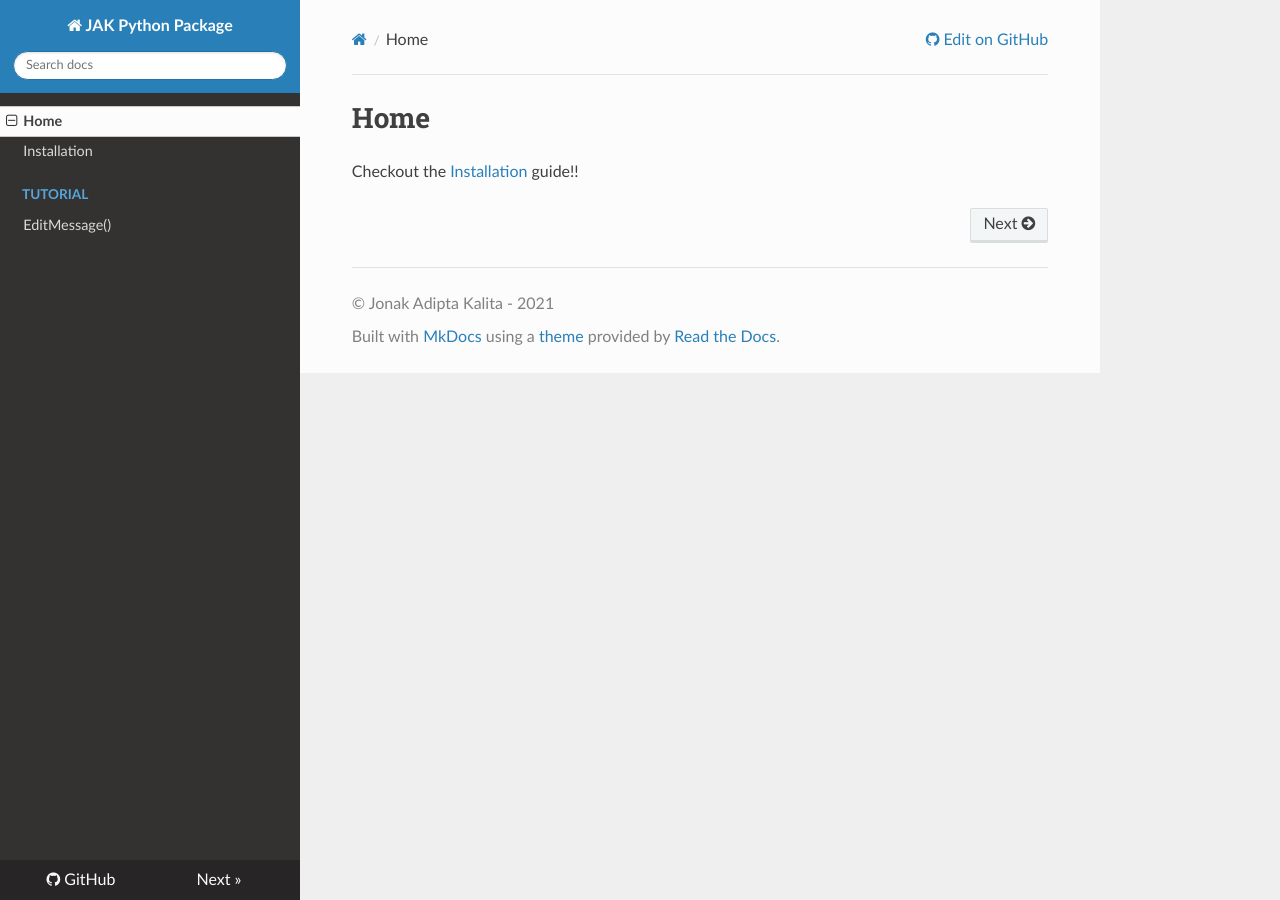
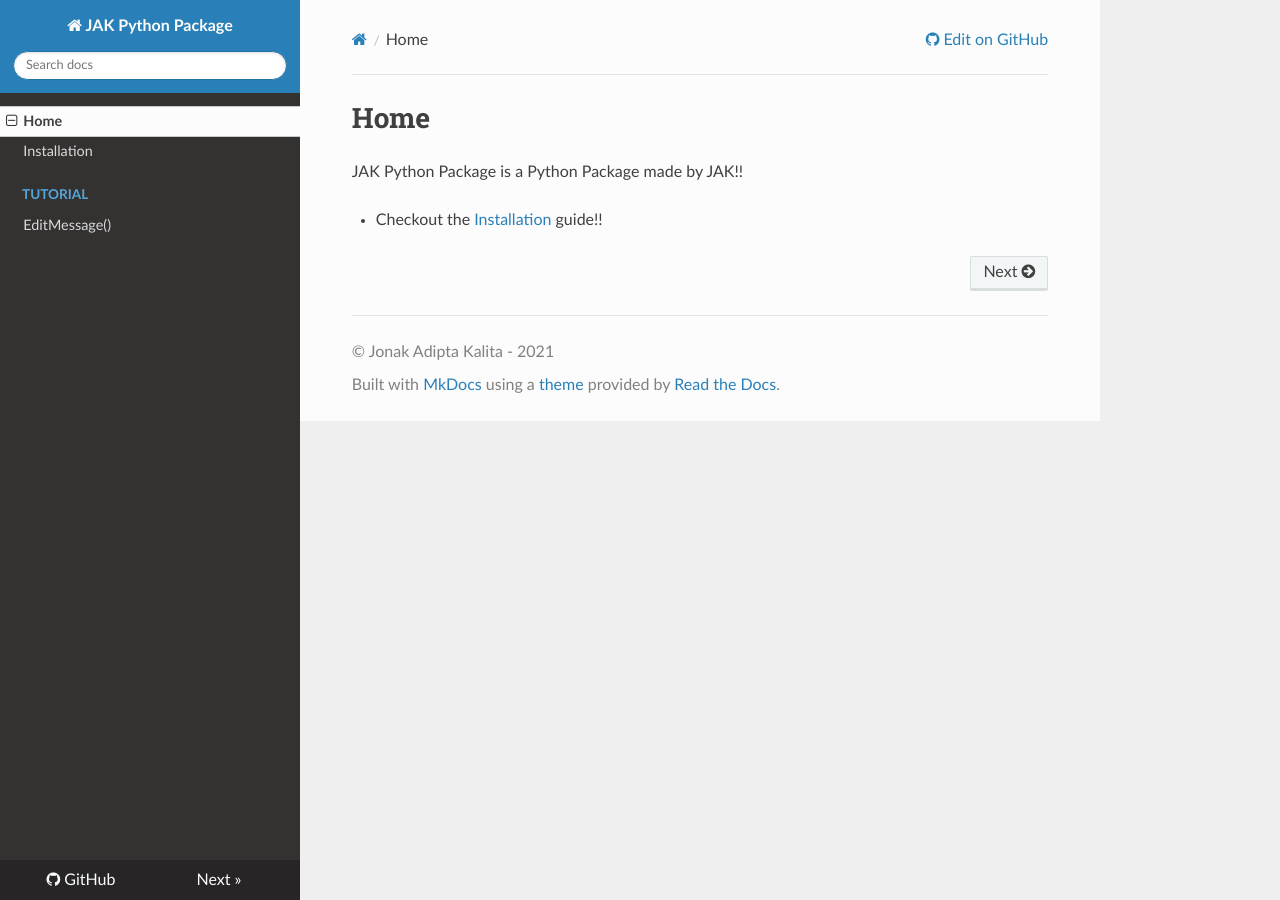
Before and after one commit to Jonak-Adipta-Kalita/JAK-Python-Package, an MkDocs documentation site: the page built from docs/index.md, in a window 1280 px wide. Built offline with MkDocs 1.6.1, drawn with Linux system fonts in a browser that asks for light colours; nearby versions of some CDN libraries.

Commit message:
somie minor changes to the docs

```diff
--- a/docs/index.md
+++ b/docs/index.md
@@ -1,3 +1,5 @@
 # Home
 
-Checkout the [Installation](https://jak-python-package.readthedocs.io/en/latest/installation) guide!!
+JAK Python Package is a Python Package made by JAK!!
+
+- 	Checkout the [Installation](installation/) guide!!
```
